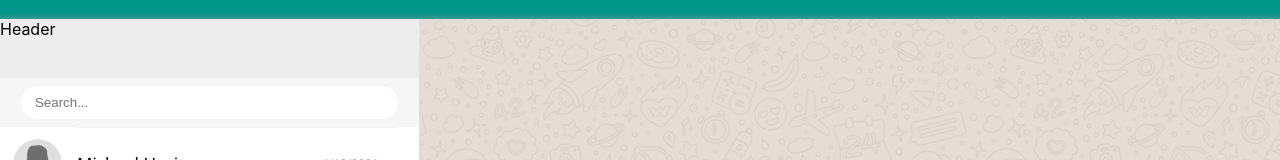
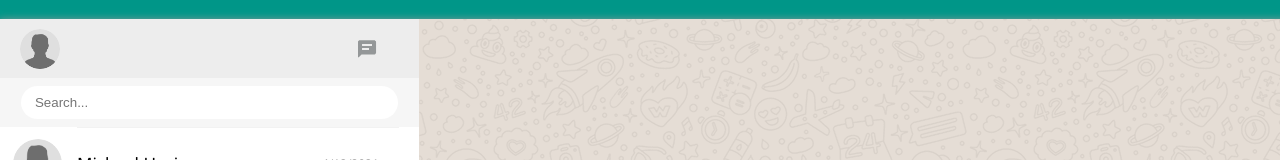
Before and after one commit to nir2002/ReactWorkshop, a React (Create React App) app: page / in a window 1280 px wide. Shown: the top 160 px of the page. Built offline with nearby package versions, Linux system fonts and the light colour scheme.

Commit message:
header component

```diff
--- a/src/App.css
+++ b/src/App.css
@@ -40,11 +40,28 @@ body {
   opacity: 0.06;
 }
 
-
 /****** HEADER ********/
-.header{
+.header {
   height: 59px;
   background: #ededed;
+  padding-left: 20px;
+  padding-right: 40px;
+  display: flex;
+  justify-content: space-between;
+  align-items: center;
+}
+.header img:nth-child(1) {
+  width: 40px;
+  height: 40px;
+  border-radius: 50%;
+}
+.header img:nth-child(2) {
+  width: 24px;
+  filter: invert(8%) sepia(9%) saturate(2476%) hue-rotate(147deg)
+    brightness(105%) contrast(32%);
+  opacity: 0.6;
+  border-radius: 50%;
+  cursor: pointer;
 }
 
 /****** CHAT SEARCH ******/
@@ -58,15 +75,15 @@ body {
 
 .search-bar input {
   border-radius: 40px;
-  border:none;
+  border: none;
   margin-top: 8px;
   margin-bottom: 8px;
   padding-left: 14px;
   width: 90%;
 }
-.search-bar input:focus{
-  border:none;
-  outline:none;
+.search-bar input:focus {
+  border: none;
+  outline: none;
 }
 
 /****** CHAT LIST ********/
--- a/src/components/Header.jsx
+++ b/src/components/Header.jsx
@@ -1,11 +1,12 @@
-import React, { Component } from 'react'
+import React, { Component } from "react";
+import userPlaceHolder from "../assets/userPlaceHolder.png";
+import addChat from "../assets/addChat.svg";
 
-export default class Header extends Component {
-    render() {
-        return (
-            <div className="header">
-                Header
-            </div>
-        )
-    }
+export default function Header({ image }) {
+  return (
+    <div className="header">
+      <img src={image ?? userPlaceHolder} alt="user" />
+      <img src={addChat} alt="user" />
+    </div>
+  );
 }
```
Also changed, not shown: src/assets/addChat.svg (added).
